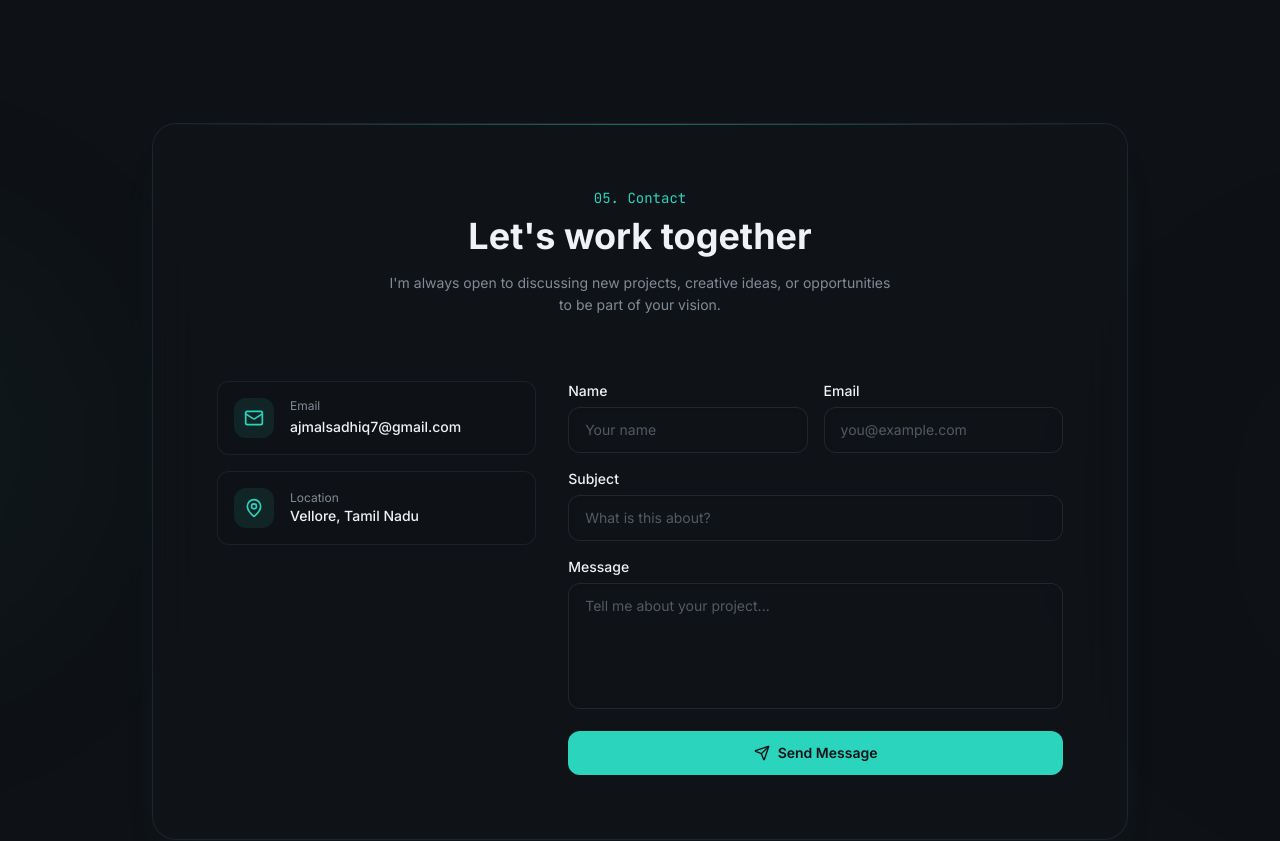
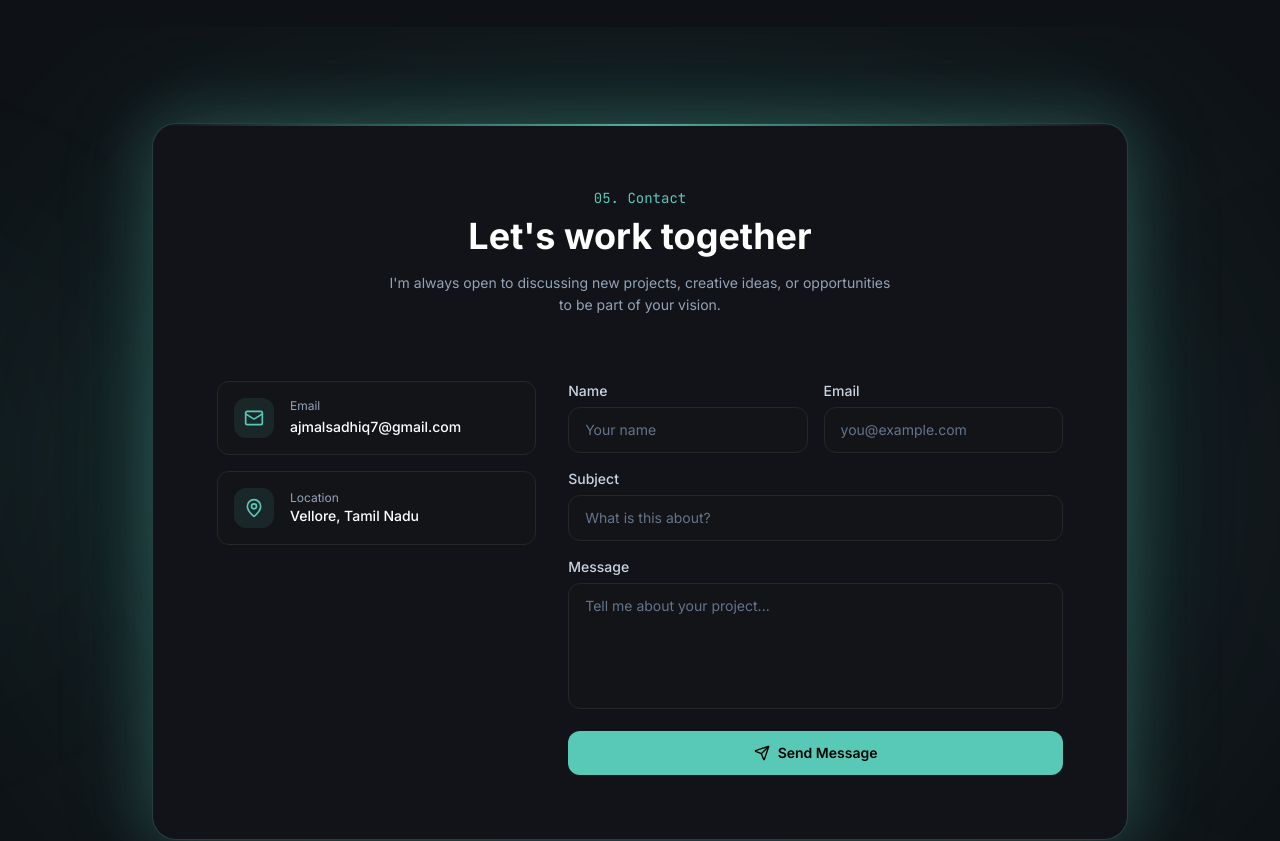
Before and after one commit to ajmalsadhiq/resume, a Next.js app: page / in a window 1280 px wide. Shown: the part 7400-8241 px from the top of the page. Built offline with nearby package versions, Linux system fonts and the light colour scheme.

Commit message:
style: set contact card bg to #111318 and add spreading #59C9B7 glow

```diff
--- a/app/components/contact.tsx
+++ b/app/components/contact.tsx
@@ -30,23 +30,27 @@ export default function Contact() {
       <div className="pointer-events-none absolute -left-1/4 top-1/4 h-96 w-96 rounded-full bg-primary/5 blur-[120px] dark:bg-primary/5" />
       <div className="pointer-events-none absolute -right-1/4 bottom-1/4 h-96 w-96 rounded-full bg-secondary/5 blur-[120px] dark:bg-secondary/5" />
 
+      {/* Spread greenish-cyan (#59C9B7) glow radiating from all sides behind the box */}
+      <div className="pointer-events-none absolute left-1/2 top-1/2 -translate-x-1/2 -translate-y-1/2 h-[650px] w-[1050px] max-w-full rounded-full bg-[#59C9B7]/20 blur-[150px] opacity-95" />
+      <div className="pointer-events-none absolute left-1/2 top-1/2 -translate-x-1/2 -translate-y-1/2 h-[450px] w-[800px] max-w-full rounded-full bg-[#59C9B7]/15 blur-[100px] opacity-90" />
+
       <div className="mx-auto max-w-5xl px-6" ref={ref}>
         <motion.div
           initial={{ opacity: 0, y: 50 }}
           animate={isInView ? { opacity: 1, y: 0 } : {}}
           transition={{ duration: 0.8, ease: "easeOut" }}
-          className="relative overflow-hidden rounded-3xl border border-border/70 bg-card/30 p-8 backdrop-blur-xl md:p-12 lg:p-16 shadow-2xl shadow-primary/5"
+          className="relative overflow-hidden rounded-3xl border border-[#59C9B7]/25 bg-[#111318] p-8 md:p-12 lg:p-16 shadow-[0_0_60px_rgba(89,201,183,0.22),0_0_100px_rgba(89,201,183,0.15)] hover:shadow-[0_0_80px_rgba(89,201,183,0.35),0_0_120px_rgba(89,201,183,0.22)] transition-all duration-500"
         >
-          {/* Top border neon glow */}
-          <div className="absolute top-0 left-0 right-0 h-[1.5px] bg-gradient-to-r from-transparent via-primary/45 to-transparent" />
+          {/* Top border neon glow - vibrant greenish-cyan gradient */}
+          <div className="absolute top-0 left-0 right-0 h-[2.5px] bg-gradient-to-r from-transparent via-[#59C9B7] to-transparent opacity-85" />
 
           {/* Section Header */}
           <div className="mb-16 text-center">
-            <p className="mb-2 font-mono text-sm text-primary">05. Contact</p>
-            <h2 className="text-balance text-3xl font-bold text-foreground sm:text-4xl">
+            <p className="mb-2 font-mono text-sm text-[#59C9B7]">05. Contact</p>
+            <h2 className="text-balance text-3xl font-bold text-white sm:text-4xl">
               {"Let's work together"}
             </h2>
-            <p className="mx-auto mt-4 max-w-lg text-pretty leading-relaxed text-sm text-muted-foreground">
+            <p className="mx-auto mt-4 max-w-lg text-pretty leading-relaxed text-sm text-slate-400">
               {"I'm always open to discussing new projects, creative ideas, or opportunities to be part of your vision."}
             </p>
           </div>
@@ -60,22 +64,22 @@ export default function Contact() {
                   initial={{ opacity: 0, y: 20 }}
                   animate={isInView ? { opacity: 1, y: 0 } : {}}
                   transition={{ duration: 0.5, delay: 0.1 + 0.1 * i }}
-                  className="group flex items-center gap-4 rounded-xl border border-border/60 bg-background/30 p-4 transition-all duration-300 hover:border-primary/40 hover:shadow-md hover:shadow-primary/5"
+                  className="group flex items-center gap-4 rounded-xl border border-neutral-800 bg-neutral-900/50 p-4 transition-all duration-300 hover:border-[#59C9B7]/40 hover:shadow-md hover:shadow-[#59C9B7]/5"
                 >
-                  <div className="flex h-10 w-10 items-center justify-center rounded-lg bg-primary/10 text-primary transition-colors group-hover:bg-primary group-hover:text-primary-foreground">
+                  <div className="flex h-10 w-10 items-center justify-center rounded-lg bg-[#59C9B7]/10 text-[#59C9B7] transition-colors group-hover:bg-[#59C9B7] group-hover:text-black">
                     <info.icon className="h-5 w-5" />
                   </div>
                   <div>
-                    <p className="text-xs text-muted-foreground">{info.label}</p>
+                    <p className="text-xs text-slate-400">{info.label}</p>
                     {info.href ? (
                       <a
                         href={info.href}
-                        className="text-sm font-medium text-foreground transition-colors hover:text-primary"
+                        className="text-sm font-medium text-white transition-colors hover:text-[#59C9B7]"
                       >
                         {info.value}
                       </a>
                     ) : (
-                      <p className="text-sm font-medium text-foreground">{info.value}</p>
+                      <p className="text-sm font-medium text-white">{info.value}</p>
                     )}
                   </div>
                 </motion.div>
@@ -93,7 +97,7 @@ export default function Contact() {
             >
               <div className="grid gap-4 sm:grid-cols-2">
                 <div>
-                  <label htmlFor="name" className="mb-1.5 block text-sm font-medium text-foreground">
+                  <label htmlFor="name" className="mb-1.5 block text-sm font-medium text-slate-300">
                     Name
                   </label>
                   <input
@@ -102,11 +106,11 @@ export default function Contact() {
                     type="text"
                     placeholder="Your name"
                     required
-                    className="w-full rounded-lg border border-border/80 bg-background/25 px-4 py-3 text-sm text-foreground outline-none backdrop-blur-sm transition-colors placeholder:text-muted-foreground/60 focus:border-primary focus:ring-1 focus:ring-primary"
+                    className="w-full rounded-lg border border-neutral-800 bg-neutral-900/40 px-4 py-3 text-sm text-white outline-none transition-colors placeholder:text-slate-500 focus:border-[#59C9B7] focus:ring-1 focus:ring-[#59C9B7]"
                   />
                 </div>
                 <div>
-                  <label htmlFor="email" className="mb-1.5 block text-sm font-medium text-foreground">
+                  <label htmlFor="email" className="mb-1.5 block text-sm font-medium text-slate-300">
                     Email
                   </label>
                   <input
@@ -115,12 +119,12 @@ export default function Contact() {
                     type="email"
                     placeholder="you@example.com"
                     required
-                    className="w-full rounded-lg border border-border/80 bg-background/25 px-4 py-3 text-sm text-foreground outline-none backdrop-blur-sm transition-colors placeholder:text-muted-foreground/60 focus:border-primary focus:ring-1 focus:ring-primary"
+                    className="w-full rounded-lg border border-neutral-800 bg-neutral-900/40 px-4 py-3 text-sm text-white outline-none transition-colors placeholder:text-slate-500 focus:border-[#59C9B7] focus:ring-1 focus:ring-[#59C9B7]"
                   />
                 </div>
               </div>
               <div>
-                <label htmlFor="subject" className="mb-1.5 block text-sm font-medium text-foreground">
+                <label htmlFor="subject" className="mb-1.5 block text-sm font-medium text-slate-300">
                   Subject
                 </label>
                 <input
@@ -128,11 +132,11 @@ export default function Contact() {
                   name="subject"
                   type="text"
                   placeholder="What is this about?"
-                  className="w-full rounded-lg border border-border/80 bg-background/25 px-4 py-3 text-sm text-foreground outline-none backdrop-blur-sm transition-colors placeholder:text-muted-foreground/60 focus:border-primary focus:ring-1 focus:ring-primary"
+                  className="w-full rounded-lg border border-neutral-800 bg-neutral-900/40 px-4 py-3 text-sm text-white outline-none transition-colors placeholder:text-slate-500 focus:border-[#59C9B7] focus:ring-1 focus:ring-[#59C9B7]"
                 />
               </div>
               <div>
-                <label htmlFor="message" className="mb-1.5 block text-sm font-medium text-foreground">
+                <label htmlFor="message" className="mb-1.5 block text-sm font-medium text-slate-300">
                   Message
                 </label>
                 <textarea
@@ -141,14 +145,14 @@ export default function Contact() {
                   rows={5}
                   placeholder="Tell me about your project..."
                   required
-                  className="w-full resize-none rounded-lg border border-border/80 bg-background/25 px-4 py-3 text-sm text-foreground outline-none backdrop-blur-sm transition-colors placeholder:text-muted-foreground/60 focus:border-primary focus:ring-1 focus:ring-primary"
+                  className="w-full resize-none rounded-lg border border-neutral-800 bg-neutral-900/40 px-4 py-3 text-sm text-white outline-none transition-colors placeholder:text-slate-500 focus:border-[#59C9B7] focus:ring-1 focus:ring-[#59C9B7]"
                 />
               </div>
               <motion.button
                 type="submit"
                 whileHover={{ scale: 1.02 }}
                 whileTap={{ scale: 0.98 }}
-                className="inline-flex items-center justify-center gap-2 rounded-lg bg-primary px-6 py-3 text-sm font-semibold text-primary-foreground transition-shadow hover:shadow-lg hover:shadow-primary/20"
+                className="inline-flex items-center justify-center gap-2 rounded-lg bg-[#59C9B7] px-6 py-3 text-sm font-semibold text-black transition-shadow hover:shadow-lg hover:shadow-[#59C9B7]/30"
               >
                 <Send className="h-4 w-4" />
                 Send Message
```
